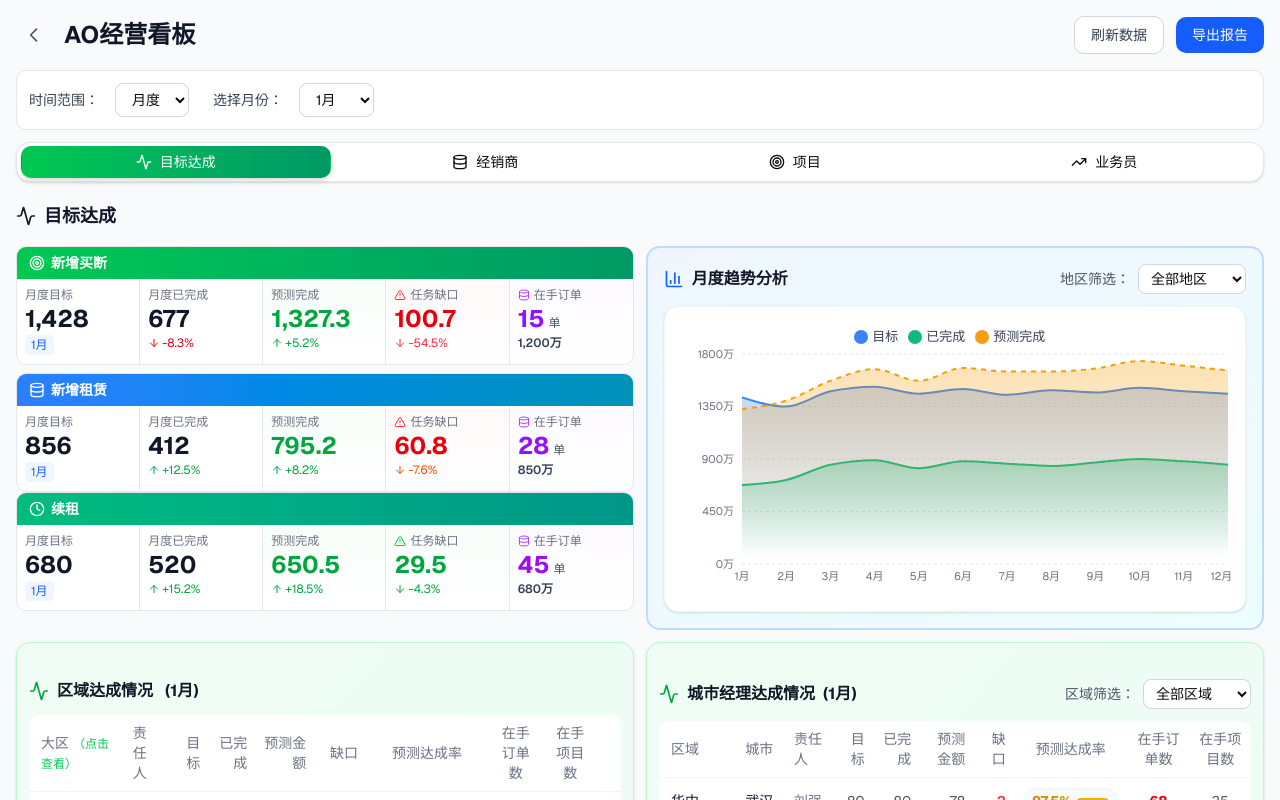
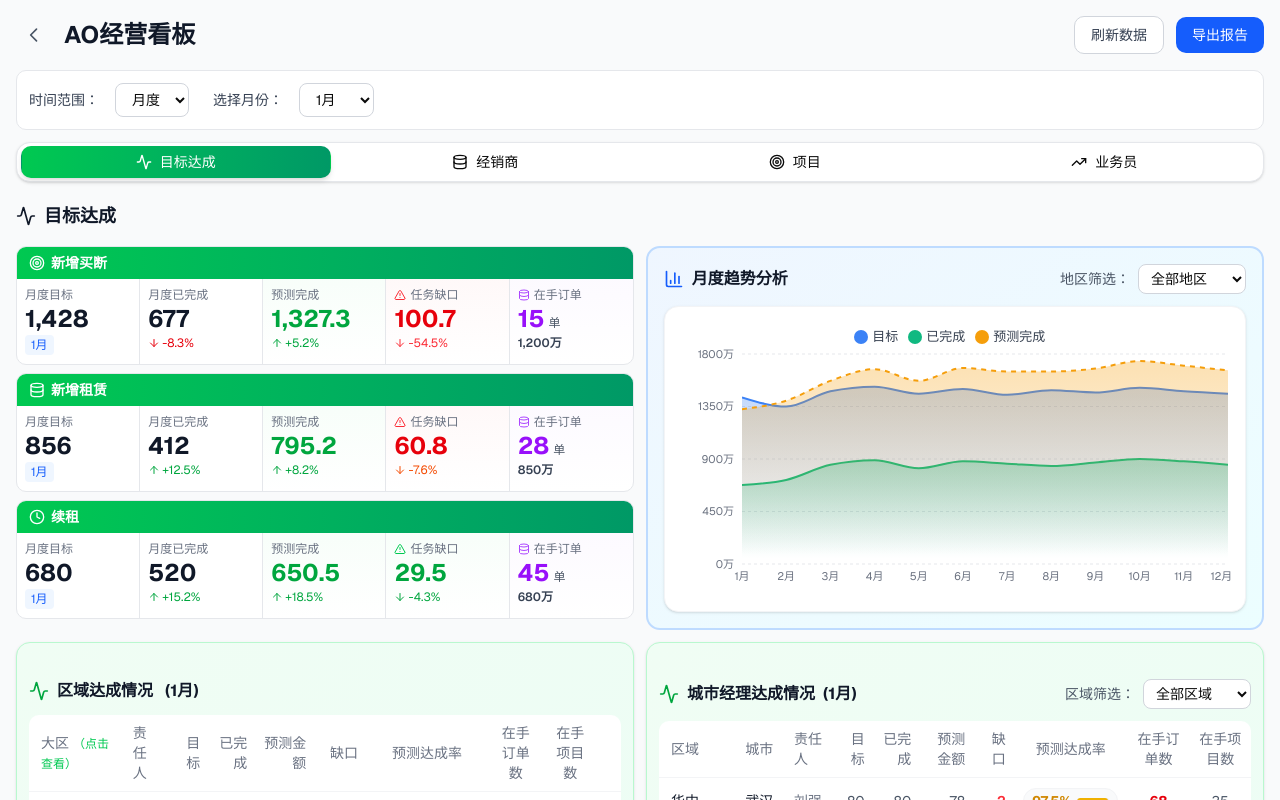
Before and after one commit to navylee1990/coze_jsc, a Next.js app: page /sales in a window 1280 px wide. Shown: the top 800 px of the page. Built offline with nearby package versions, Linux system fonts and the light colour scheme.

Commit message:
style: 统一指标颜色并增加行间距

```diff
--- a/src/app/sales/page.tsx
+++ b/src/app/sales/page.tsx
@@ -676,10 +676,10 @@ export default function SalesDashboard() {
           </div>
         {/* KPI指标 + 月度趋势分析 左右布局 */}
         <div className="flex gap-3">
-          {/* 左侧：KPI指标（买断+租赁）- 两行布局 */}
-          <div className="w-1/2">
+          {/* 左侧：KPI指标（买断+租赁+续租）- 三行布局 */}
+          <div className="w-1/2 flex flex-col gap-2">
             {/* 第一行：新增买断指标 */}
-            <div className="mb-2 bg-white border border-gray-200 rounded-lg overflow-hidden">
+            <div className="bg-white border border-gray-200 rounded-lg overflow-hidden">
               <div className="bg-gradient-to-r from-green-500 to-emerald-600 px-3 py-1.5">
                 <div className="flex items-center gap-1.5">
                   <Target className="w-4 h-4 text-white" />
@@ -750,7 +750,7 @@ export default function SalesDashboard() {
 
             {/* 第二行：新增租赁指标 */}
             <div className="bg-white border border-gray-200 rounded-lg overflow-hidden">
-              <div className="bg-gradient-to-r from-blue-500 to-cyan-600 px-3 py-1.5">
+              <div className="bg-gradient-to-r from-green-500 to-emerald-600 px-3 py-1.5">
                 <div className="flex items-center gap-1.5">
                   <Database className="w-4 h-4 text-white" />
                   <span className="text-sm font-bold text-white">新增租赁</span>
@@ -820,7 +820,7 @@ export default function SalesDashboard() {
 
             {/* 第三行：续租指标 */}
             <div className="bg-white border border-gray-200 rounded-lg overflow-hidden">
-              <div className="bg-gradient-to-r from-emerald-500 to-teal-600 px-3 py-1.5">
+              <div className="bg-gradient-to-r from-green-500 to-emerald-600 px-3 py-1.5">
                 <div className="flex items-center gap-1.5">
                   <Clock className="w-4 h-4 text-white" />
                   <span className="text-sm font-bold text-white">续租</span>
```
